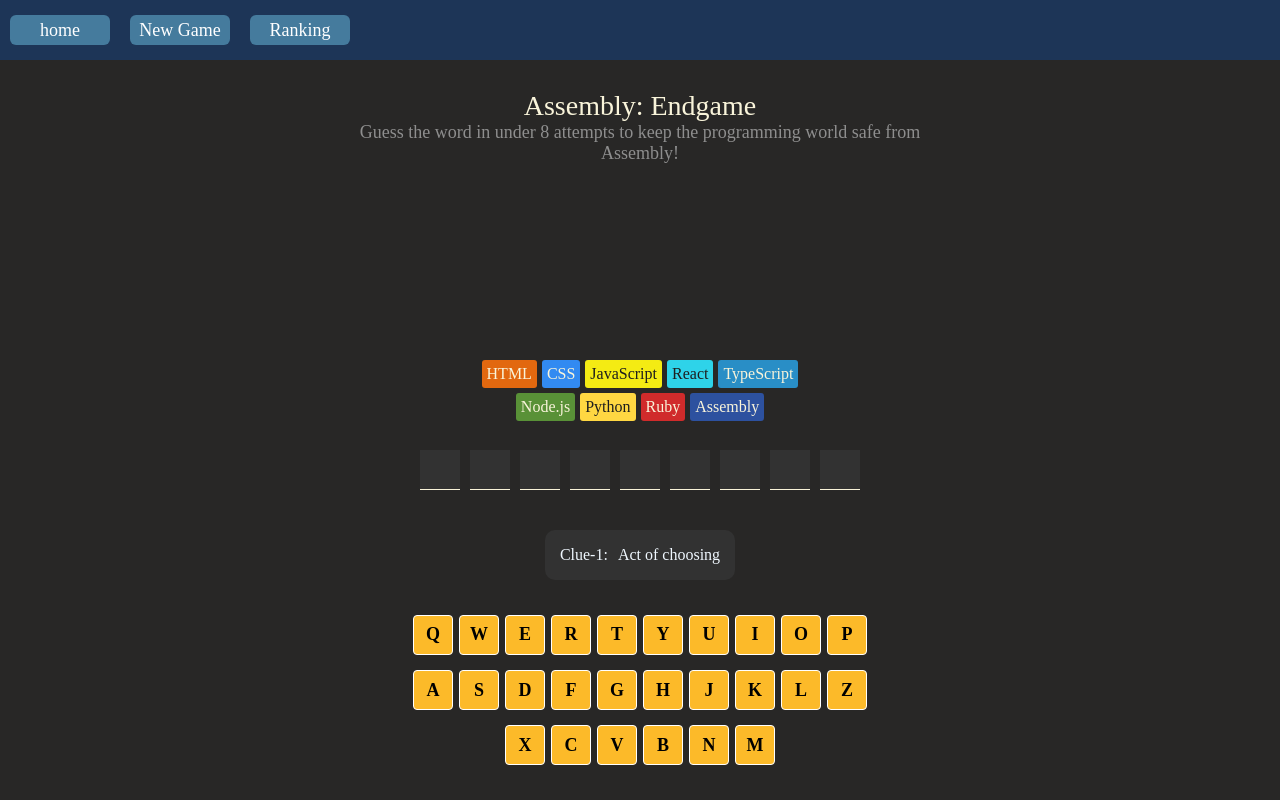
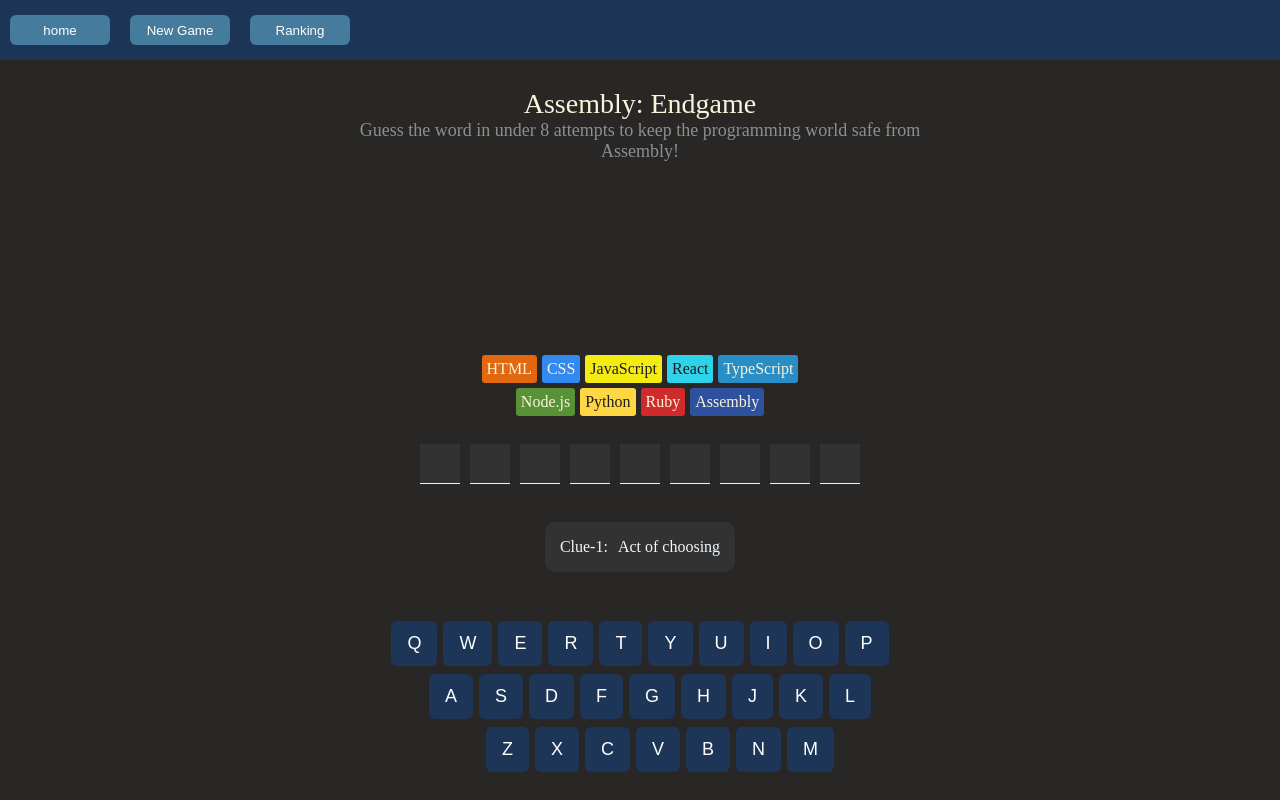
Before and after one commit to RohanVarmaP/typescript-tutorial, a React (Create React App) app in the folder endgame-project/: page /#/game in a window 1280 px wide. Built offline with nearby package versions, Linux system fonts and the light colour scheme.

Commit message:
debugging solved some small bugs

```diff
--- a/endgame-project/src/components/Keyboard.tsx
+++ b/endgame-project/src/components/Keyboard.tsx
@@ -9,17 +9,21 @@ type keyboardPropsType = {
 }
 
 const Keyboard = (props: keyboardPropsType): React.JSX.Element => {
-    const alphabetElement = 'qwertyuiopasdfghjklzxcvbnm'.split('').map((letter, index) => {
+    const row1 = 'qwertyuiop'.split('')
+    const row2 = 'asdfghjkl'.split('')
+    const row3 = 'zxcvbnm'.split('')
+
+    const getButton = (letter: string, index: number) => {
         const isGuessed = props.letterGuessed.includes(letter)
         const isCorrect = isGuessed && props.currentWord.includes(letter)
         const isWrong = isGuessed && !props.currentWord.includes(letter)
-        const className = clsx({
+        const className = clsx("key", {
             correct: isCorrect,
             wrong: isWrong
         })
         return (
             <button
-                type='button'
+                type="button"
                 key={index}
                 onClick={() => props.onLetterClick(letter)}
                 className={className}
@@ -30,11 +34,19 @@ const Keyboard = (props: keyboardPropsType): React.JSX.Element => {
                 {letter.toUpperCase()}
             </button>
         )
-    })
+    }
 
     return (
-        <section className='keyboard-section'>
-            {alphabetElement}
+        <section className='keyboard-wrapper'>
+            <div className="keyboard-row row1">
+                {row1.map(getButton)}
+            </div>
+            <div className="keyboard-row row2">
+                {row2.map(getButton)}
+            </div>
+            <div className="keyboard-row row3">
+                {row3.map(getButton)}
+            </div>
         </section>
     )
 }
--- a/endgame-project/src/index.css
+++ b/endgame-project/src/index.css
@@ -120,50 +120,56 @@ header>p {
   font-weight: bold;
 }
 
-.keyboard-section {
+.keyboard-wrapper {
   display: flex;
-  flex-wrap: wrap;
+  flex-direction: column;
+  align-items: center;
+  gap: 8px;
+  margin-top: 20px;
+}
+
+.keyboard-row {
+  display: flex;
   justify-content: center;
-  align-items: center;
-  height: 160px;
-  width: 480px;
   gap: 6px;
 }
 
-.keyboard-section>button {
-  display: flex;
-  justify-content: center;
-  align-items: center;
-  padding: 6px;
-  background-color: #FCBA29;
-  color: black;
-  border-radius: 4px;
-  border: 1px solid white;
-  height: 40px;
-  width: 40px;
-  cursor: pointer;
+.row2 {
+  margin-left: 20px;
+  /* Stagger second row */
 }
 
-button {
-  height: 40px;
-  width: 250px;
-  border-radius: 4px;
-  padding: 6px 12px;
-  background-color: #11B5E5;
-  color: black;
-  border: 1px solid #D7D7D7;
-  gap: 6px;
-  font-family: Hanken Grotesk;
-  font-weight: 600;
-  font-size: 18px;
+.row3 {
+  margin-left: 40px;
+  /* Stagger third row */
 }
 
-.keyboard-section>.correct {
-  background-color: #10A95B;
+.key {
+  background-color: #1d3557;
+  color: #fff;
+  border: none;
+  border-radius: 6px;
+  padding: 12px 16px;
+  font-size: 18px;
+  cursor: pointer;
+  transition: background-color 0.2s ease;
 }
 
-.keyboard-section>.wrong {
-  background-color: #EC5D49;
+.key:hover:not(:disabled) {
+  background-color: #457b9d;
+}
+
+.key:disabled {
+  opacity: 0.4;
+  cursor: not-allowed;
+}
+
+.correct {
+  background-color: #2a9d8f;
+}
+
+.wrong {
+  background-color: #e63946;
 }
 
 nav {
@@ -312,3 +318,17 @@ nav {
   text-align: center;
   color: #ccc;
 }
+
+main>button {
+  height: 40px;
+  width: 250px;
+  border-radius: 4px;
+  padding: 6px 12px;
+  background-color: #11B5E5;
+  color: black;
+  border: 1px solid #D7D7D7;
+  gap: 6px;
+  font-family: Hanken Grotesk;
+  font-weight: 600;
+  font-size: 18px;
+}
--- a/endgame-project/src/pages/Game.tsx
+++ b/endgame-project/src/pages/Game.tsx
@@ -25,6 +25,7 @@ type GamePropsType = {
 
 
 const Game = (props: GamePropsType) => {
+    const [startOrEnd, setStartOrEnd] = React.useState<'started' | 'ended'>('started')
     const navigate = useNavigate()
     React.useEffect(() => {
         if (props.isgameWon) {
@@ -33,8 +34,6 @@ const Game = (props: GamePropsType) => {
             }, 2000)
         }
     }, [props.isgameWon]);
-
-
     const location = useLocation()
     const difficultyVal = new URLSearchParams(location.search)
     const [difficulty, setDifficulty] = React.useState<string>(String(difficultyVal.get('difficulty')))
@@ -44,13 +43,15 @@ const Game = (props: GamePropsType) => {
 
     React.useEffect(() => {
         alert('a new game will start')
+        setStartOrEnd('started')
         setDifficulty(String(difficultyVal.get('difficulty')))
         props.setIsgameWon(false)
         props.newGame()
-    }, [location])
+    }, [startOrEnd])
 
     React.useEffect(() => {
-        if (props.isgameWon) {
+        if (props.isgameWon && startOrEnd === 'started') {
+            setStartOrEnd('ended')
             const endTime = Date.now();
             const timeTakenInSeconds = Math.floor((endTime - startTime) / 1000);
             const timeObj: scoretype = {
--- a/endgame-project/src/pages/Ranking.tsx
+++ b/endgame-project/src/pages/Ranking.tsx
@@ -2,7 +2,7 @@ import React from 'react';
 import { scoretype } from '../App';
 
 const Ranking = ({ rankingList }: { rankingList: scoretype[] }) => {
-    const difficulties = ['easy', 'medium', 'hard'];
+    const difficulties = ['easy', 'standard', 'hard'];
 
     const getSortedScores = (difficulty: string) => {
         return rankingList
```
